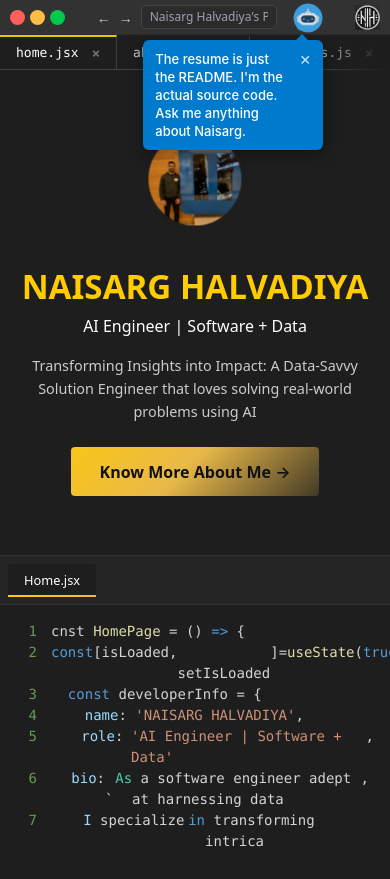
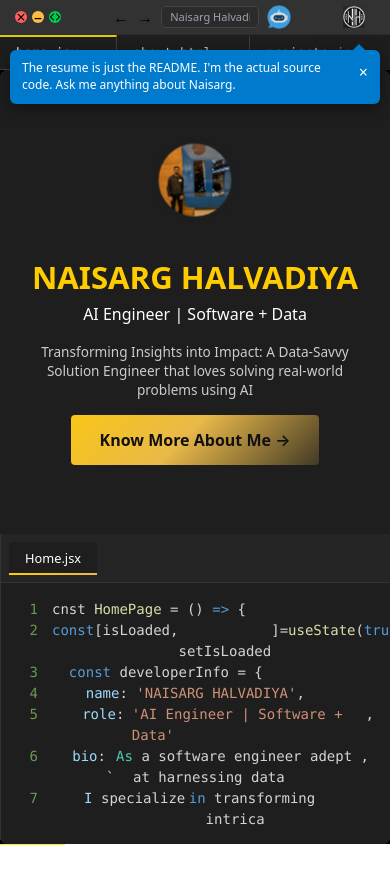
Before and after one commit to nh0397/Portfolio, a React (Create React App) app in the folder Frontend/vscode-themed/: page / in a window 390 px wide. After the commit the page ends 844 px from the top, so only its background shows below. Built offline with nearby package versions, Linux system fonts and the light colour scheme; no server answers; a web font is replaced by a local one.

Commit message:
Fix NH icon clipping and Home page scroll-lock on mobile

```diff
--- a/Frontend/vscode-themed/src/components/Content/Files/Home.css
+++ b/Frontend/vscode-themed/src/components/Content/Files/Home.css
@@ -163,11 +163,13 @@
     display: block;
     overflow-y: visible !important;
     width: 100vw !important;
+    box-sizing: border-box;
   }
 
-  /* Specific Home Page 60/40 Split (Fit to screen) */
+  /* Specific Home Page 60/40 Split (Mathematical Scroll-Lock) */
   .hero-container.home-page {
-    height: calc(100dvh - 35px) !important; /* Subtract tab height */
+    /* MATH: 100dvh - 35px(TopBar) - 35px(TabBar) = 70px */
+    height: calc(100dvh - 70px) !important;
     overflow: hidden !important;
     padding: 0 !important;
     display: flex;
@@ -183,9 +185,9 @@
   .hero-container.home-page .hero-left {
     height: 60% !important;
     width: 100% !important;
-    padding: 1.5rem 1rem !important;
+    padding: 1rem !important; /* Slightly reduced for tight fit */
     justify-content: center;
-    overflow-y: hidden !important; /* No scroll as requested */
+    overflow-y: hidden !important;
   }
 
   .hero-container.home-page .code-editor {
@@ -193,53 +195,23 @@
     width: 100% !important;
     margin-top: 0;
     padding-bottom: 0;
-    overflow-y: auto !important; /* Allow internal scroll only for code */
+    overflow-y: auto !important;
+  }
+
+  /* Stabilize Bio Typography */
+  .hero-container.home-page .hero-text p {
+    font-size: clamp(0.85rem, 3vw, 0.95rem) !important;
+    line-height: 1.4 !important;
+    margin-bottom: 1rem !important;
   }
 
   .hero-container.home-page .profile-photo {
-    width: clamp(100px, 20vw, 120px);
-    height: clamp(100px, 20vw, 120px);
+    width: clamp(80px, 18vw, 110px);
+    height: clamp(80px, 18vw, 110px);
   }
 
   .hero-container.home-page .gradient-text {
-    font-size: clamp(1.8rem, 8.5vw, 2.4rem) !important;
-  }
-
-  /* General hero-content for other pages stays stacked/scrollable */
-  .hero-content {
-    flex-direction: column !important;
-    height: auto !important;
-    max-height: none !important;
-    box-shadow: none;
-    border-radius: 0;
-  }
-
-  .hero-left {
-    width: 100% !important;
-    padding: 2rem 0 !important;
-    text-align: center;
-    align-items: center;
-    display: flex;
-    flex-direction: column;
-  }
-
-  .hero-text {
-    max-width: 100% !important;
-    padding: 0 !important;
-  }
-
-  .code-editor {
-    width: 100% !important;
-    height: auto !important;
-    border-left: none !important;
-    border-top: 1px solid #333;
-    margin-top: 2rem;
-    padding-bottom: 3rem;
-  }
-
-  .cta-button {
-    width: 100%;
-    text-align: center;
-    max-width: 300px;
+    font-size: clamp(1.8rem, 8vw, 2.22rem) !important;
+    margin-bottom: 0.5rem;
   }
 }
--- a/Frontend/vscode-themed/src/components/TopBar/TopBar.css
+++ b/Frontend/vscode-themed/src/components/TopBar/TopBar.css
@@ -8,7 +8,8 @@
   border-bottom: 1px solid #2b2b2b;
   width: 100%;
   flex-shrink: 0;
-  z-index: 3000; /* Highest priority */
+  z-index: 3000;
+  box-sizing: border-box;
 }
 
 .topbar-left {
@@ -20,56 +21,20 @@
   display: flex;
   gap: 5px;
 }
-.window-icon {
-  opacity: 0;
-  transition: opacity 0.2s ease;
-  font-size: 12px;
-  font-weight: bold;
-  color: black;
-  user-select: none;
-}
-.close-button,
-.minimize-button,
-.expand-button {
-  height: 15px;
-  width: 15px;
+
+.close-button, .minimize-button, .expand-button {
+  height: 12px;
+  width: 12px;
   border-radius: 50%;
   display: flex;
   align-items: center;
   justify-content: center;
   cursor: pointer;
-  color: black;
-  font-size: 14px;
-  padding-bottom: 1px;
 }
 
-.close-button {
-  background-color: #ff605c;
-}
-
-.minimize-button {
-  background-color: #ffbd44;
-}
-
-.expand-button {
-  background-color: #00ca4e;
-}
-
-.expand-icon {
-  width: 9px;
-  height: 9px;
-  transform: rotate(45deg);
-  opacity: 0;
-}
-
-.expand-button:hover .expand-icon {
-  opacity: 1;
-}
-
-.close-button:hover .window-icon,
-.minimize-button:hover .window-icon {
-  opacity: 1;
-}
+.close-button { background-color: #ff605c; }
+.minimize-button { background-color: #ffbd44; }
+.expand-button { background-color: #00ca4e; }
 
 .topbar-center {
   display: flex;
@@ -77,14 +42,7 @@
   gap: 8px;
   flex: 1;
   justify-content: center;
-}
-
-.arrow-button {
-  background: none;
-  border: none;
-  color: #ccc;
-  font-size: 14px;
-  cursor: pointer;
+  min-width: 0; /* Allow shrinking */
 }
 
 .search-input {
@@ -93,14 +51,29 @@
   border-radius: 5px;
   padding: 2px 8px;
   color: white;
-  font-size: 12px;
+  font-size: 11px;
   width: 35vw;
+  max-width: 300px;
 }
 
-.copilot-icon {
-  margin-left: 8px;
-  font-size: 16px;
+.topbar-right {
+  display: flex;
+  align-items: center;
+  gap: 10px;
+  padding-right: 5px; /* Prevent NH icon clipping */
 }
+
+.logo-icon {
+  height: 22px;
+  width: 22px;
+  flex-shrink: 0;
+  transition: transform 0.2s ease;
+}
+
+.logo-icon:hover {
+  transform: scale(1.2);
+}
+
 .chatbot-wrapper {
   position: relative;
   display: flex;
@@ -109,8 +82,8 @@
 
 .chatbot-toast {
   position: absolute;
-  top: 45px;
-  right: -10px;
+  top: 40px;
+  right: -5px;
   width: 200px;
   background-color: #007acc;
   color: white;
@@ -119,7 +92,6 @@
   box-shadow: 0 4px 15px rgba(0, 0, 0, 0.4);
   z-index: 4000;
   animation: slideDownIn 0.4s ease-out;
-  font-family: -apple-system, BlinkMacSystemFont, "Segoe UI", Roboto, sans-serif;
 }
 
 @keyframes slideDownIn {
@@ -136,30 +108,22 @@
 
 .toast-content p {
   margin: 0;
-  font-size: 13px;
+  font-size: 12px;
   line-height: 1.4;
-  font-weight: 500;
 }
 
 .toast-close {
   background: none;
   border: none;
   color: white;
-  font-size: 18px;
+  font-size: 16px;
   cursor: pointer;
-  padding: 0;
-  line-height: 1;
-  opacity: 0.8;
-}
-
-.toast-close:hover {
-  opacity: 1;
 }
 
 .toast-arrow {
   position: absolute;
   top: -6px;
-  right: 20px;
+  right: 15px;
   width: 0;
   height: 0;
   border-left: 6px solid transparent;
@@ -168,72 +132,41 @@
 }
 
 @media (max-width: 768px) {
+  .topbar {
+    padding: 0 15px; /* More edge breathing room */
+  }
+
+  .search-input {
+    width: 25vw; /* Shrink to prevent squeezing the right side */
+    min-width: 80px;
+  }
+
+  .topbar-right {
+    gap: 12px;
+    padding-right: 10px; /* Stronger defense for NH icon */
+  }
+
   .chatbot-toast {
-    right: 0 !important;
-    left: auto !important;
-    width: 180px;
-    top: 40px;
-  }
-  .toast-arrow {
-    right: 15px !important;
+    position: fixed;
+    top: 50px;
+    right: 10px;
+    left: 10px;
+    width: auto;
   }
 }
+
 .copilot-icon {
   cursor: pointer;
   display: inline-block;
-  height: 35px;
-}
-
-
-
-.chatbot-icon {
-  height: 30px;
-  width: 30px;
-  margin-top: 2px;
-
-  object-fit: cover;
-  border-radius: 100%;
-}
-
-@keyframes zoom-blink {
-  0%,
-  100% {
-    transform: scale(1);
-    opacity: 1;
-  }
-  50% {
-    transform: scale(1.15);
-    opacity: 0.8;
-  }
+  height: 24px;
+  width: 24px;
 }
 
 .blink {
   animation: zoom-blink 2s infinite ease-in-out;
 }
 
-.topbar-right {
-  display: flex;
-  align-items: center;
-  gap: 6px;
+@keyframes zoom-blink {
+  0%, 100% { transform: scale(1); opacity: 1; }
+  50% { transform: scale(1.15); opacity: 0.8; }
 }
-
-.view-icon {
-  color: white;
-  font-size: 14px;
-  cursor: pointer;
-}
-
-.topbar-right {
-  display: flex;
-  align-items: center;
-  gap: 6px;
-}
-
-.logo-icon {
-  height: 25px;
-  width: 25px;
-}
-
-.logo-icon:hover {
-  transform: scale(1.5);
-}
```
